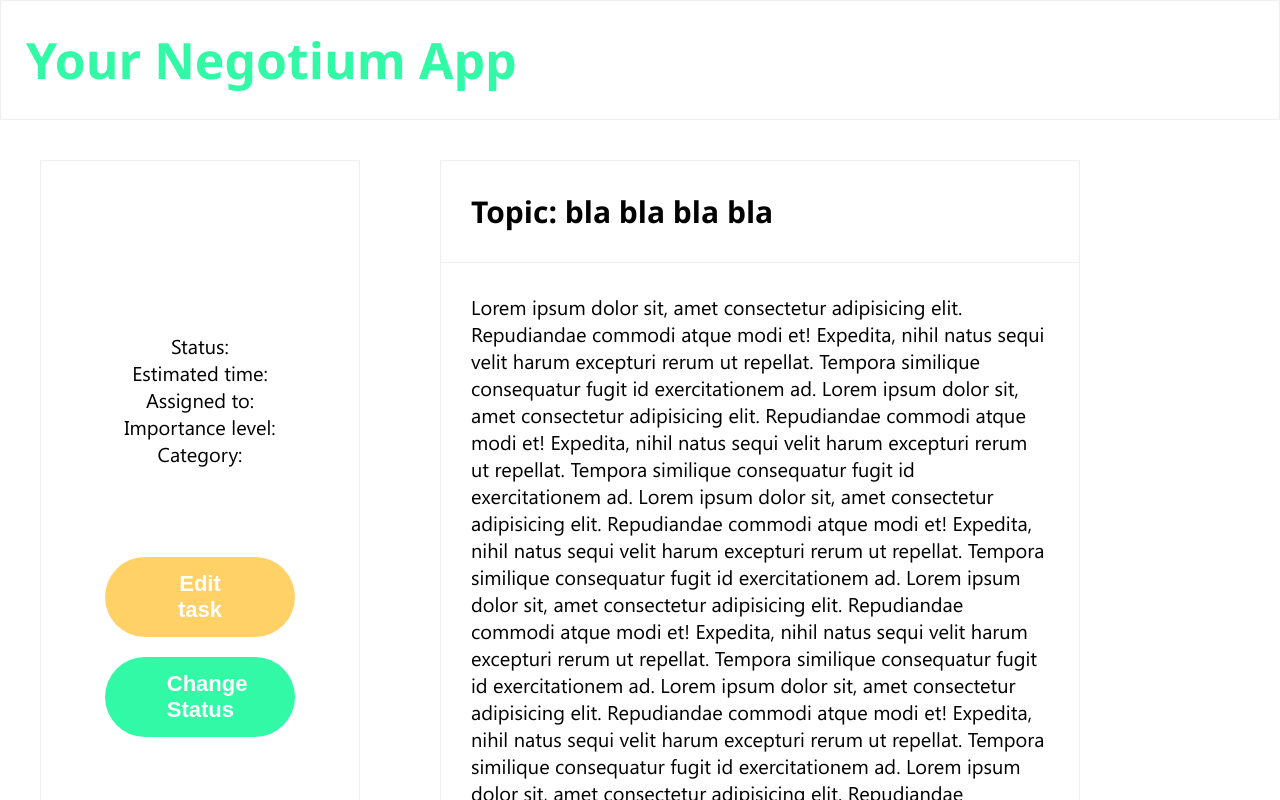
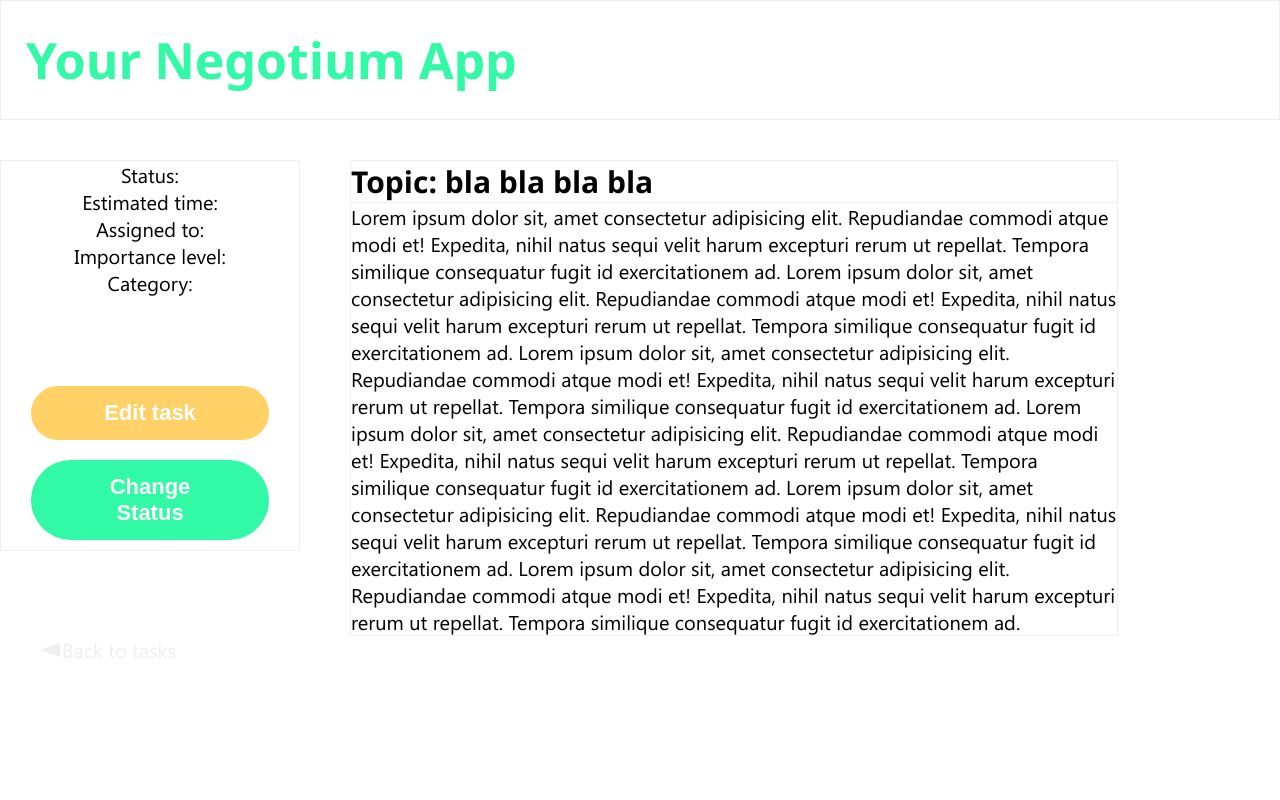
Before and after one commit to TheGitDevelopers/tasks, an Angular app in the folder frontend/: page /negotium-task in a window 1280 px wide. Shown: the top 800 px of the page. Built offline with nearby package versions, Linux system fonts and the light colour scheme.

Commit message:
fixed flex layout

```diff
--- a/frontend/src/app/app.module.ts
+++ b/frontend/src/app/app.module.ts
@@ -8,6 +8,8 @@ import { MainButtonComponent } from './components/main/main-button/main-button.c
 import { NegotiumTaskComponent } from './components/negotium-task/negotium-task.component';
 import { NegotiumListAppComponent } from './components/negotium-task/negotium-list-app/negotium-list-app.component';
 import { NegotiumTaskDetailsComponent } from './components/negotium-task/negotium-task-details/negotium-task-details.component';
+import { TaskDescriptionComponent } from './components/negotium-task/negotium-task-details/task-description/task-description.component';
+import { TaskDetailsComponent } from './components/negotium-task/negotium-task-details/task-details/task-details.component';
 
 @NgModule({
   declarations: [
@@ -16,7 +18,9 @@ import { NegotiumTaskDetailsComponent } from './components/negotium-task/negotiu
     MainButtonComponent,
     NegotiumTaskComponent,
     NegotiumListAppComponent,
-    NegotiumTaskDetailsComponent
+    NegotiumTaskDetailsComponent,
+    TaskDescriptionComponent,
+    TaskDetailsComponent
   ],
   imports: [BrowserModule, AppRoutingModule],
   providers: [],
--- a/frontend/src/app/components/negotium-task/negotium-task-details/negotium-task-details.component.html
+++ b/frontend/src/app/components/negotium-task/negotium-task-details/negotium-task-details.component.html
@@ -3,45 +3,13 @@
 </div>
 
 <div class="task">
-  <div class="task-details">
-    <div class="tasks-paragraphs">
-      <p>Status:</p>
-      <p>Estimated time:</p>
-      <p>Assigned to:</p>
-      <p>Importance level:</p>
-      <p>Category:</p>
-    </div>
-    <div class="control-buttons">
-      <button class="edit-tasks-button">Edit task</button>
-      <button class="change-status-button">Change Status</button>
-    </div>
+  <div class="details-wrap">
+    <app-task-details></app-task-details>
   </div>
-  <div class="task-description">
-    <h2 class="task-topic">Topic: bla bla bla bla</h2>
-    <p class="task-body">
-      Lorem ipsum dolor sit, amet consectetur adipisicing elit. Repudiandae
-      commodi atque modi et! Expedita, nihil natus sequi velit harum excepturi
-      rerum ut repellat. Tempora similique consequatur fugit id exercitationem
-      ad. Lorem ipsum dolor sit, amet consectetur adipisicing elit. Repudiandae
-      commodi atque modi et! Expedita, nihil natus sequi velit harum excepturi
-      rerum ut repellat. Tempora similique consequatur fugit id exercitationem
-      ad. Lorem ipsum dolor sit, amet consectetur adipisicing elit. Repudiandae
-      commodi atque modi et! Expedita, nihil natus sequi velit harum excepturi
-      rerum ut repellat. Tempora similique consequatur fugit id exercitationem
-      ad. Lorem ipsum dolor sit, amet consectetur adipisicing elit. Repudiandae
-      commodi atque modi et! Expedita, nihil natus sequi velit harum excepturi
-      rerum ut repellat. Tempora similique consequatur fugit id exercitationem
-      ad. Lorem ipsum dolor sit, amet consectetur adipisicing elit. Repudiandae
-      commodi atque modi et! Expedita, nihil natus sequi velit harum excepturi
-      rerum ut repellat. Tempora similique consequatur fugit id exercitationem
-      ad. Lorem ipsum dolor sit, amet consectetur adipisicing elit. Repudiandae
-      commodi atque modi et! Expedita, nihil natus sequi velit harum excepturi
-      rerum ut repellat. Tempora similique consequatur fugit id exercitationem
-      ad.
-    </p>
+  <div class="description-wrap">
+    <app-task-description></app-task-description>
   </div>
 </div>
-
 <footer class="footer">
   <div class="arrow-left"></div>
   Back to tasks
--- a/frontend/src/app/components/negotium-task/negotium-task-details/negotium-task-details.component.scss
+++ b/frontend/src/app/components/negotium-task/negotium-task-details/negotium-task-details.component.scss
@@ -13,10 +13,12 @@ $dark-blue: #073b4c;
   padding: 0.5em;
   font-family: 'Segoe UI', sans-serif;
 }
+
 .header {
   border: 1px $input-grey solid;
   margin: 0px 0px 40px 0px;
 }
+
 .task-details {
   display: flex;
   flex-direction: column;
@@ -27,6 +29,7 @@ $dark-blue: #073b4c;
   margin: 0px 40px 40px;
   padding: 2em;
 }
+
 .tasks-paragraphs {
   display: flex;
   flex-direction: column;
@@ -34,26 +37,37 @@ $dark-blue: #073b4c;
   align-items: center;
   margin-bottom: 80px;
 }
+
 .control-buttons {
   display: flex;
   flex-direction: column;
   justify-content: center;
   align-items: center;
 }
+
 button {
   width: 80%;
 }
+
+.description-wrap {
+  width: 60%;
+  margin: 0 50px;
+}
+
 .edit-tasks-button {
   background-color: #ffd166;
 }
+
 .change-status-button {
   background-color: #32f9a5;
 }
+
 .task {
   display: flex;
   flex-direction: row;
   flex-wrap: wrap;
 }
+
 .task-description {
   border: 1px $input-grey solid;
   width: 50%;
@@ -64,9 +78,11 @@ button {
   border-bottom: 1px $input-grey solid;
   padding: 30px;
 }
+
 .task-body {
   padding: 30px;
 }
+
 .footer {
   color: $input-grey;
   margin: 0px 0px 40px 40px;
@@ -74,6 +90,7 @@ button {
   align-items: center;
   cursor: pointer;
 }
+
 .arrow-left {
   width: 0;
   height: 0;
--- /dev/null
+++ b/frontend/src/app/components/negotium-task/negotium-task-details/task-description/task-description.component.html
@@ -0,0 +1,24 @@
+<div class="task-description">
+  <h2 class="task-topic">Topic: bla bla bla bla</h2>
+  <p class="task-body">
+    Lorem ipsum dolor sit, amet consectetur adipisicing elit. Repudiandae
+    commodi atque modi et! Expedita, nihil natus sequi velit harum excepturi
+    rerum ut repellat. Tempora similique consequatur fugit id exercitationem
+    ad. Lorem ipsum dolor sit, amet consectetur adipisicing elit. Repudiandae
+    commodi atque modi et! Expedita, nihil natus sequi velit harum excepturi
+    rerum ut repellat. Tempora similique consequatur fugit id exercitationem
+    ad. Lorem ipsum dolor sit, amet consectetur adipisicing elit. Repudiandae
+    commodi atque modi et! Expedita, nihil natus sequi velit harum excepturi
+    rerum ut repellat. Tempora similique consequatur fugit id exercitationem
+    ad. Lorem ipsum dolor sit, amet consectetur adipisicing elit. Repudiandae
+    commodi atque modi et! Expedita, nihil natus sequi velit harum excepturi
+    rerum ut repellat. Tempora similique consequatur fugit id exercitationem
+    ad. Lorem ipsum dolor sit, amet consectetur adipisicing elit. Repudiandae
+    commodi atque modi et! Expedita, nihil natus sequi velit harum excepturi
+    rerum ut repellat. Tempora similique consequatur fugit id exercitationem
+    ad. Lorem ipsum dolor sit, amet consectetur adipisicing elit. Repudiandae
+    commodi atque modi et! Expedita, nihil natus sequi velit harum excepturi
+    rerum ut repellat. Tempora similique consequatur fugit id exercitationem
+    ad.
+  </p>
+</div>
--- /dev/null
+++ b/frontend/src/app/components/negotium-task/negotium-task-details/task-description/task-description.component.scss
@@ -0,0 +1,15 @@
+@import "../negotium-task-details.component";
+
+.task-description {
+  border: 1px $input-grey solid;
+  width: 100%;
+  margin: 0;
+}
+
+.task-topic {
+  border-bottom: 1px $input-grey solid;
+  padding: 0;
+}
+.task-body {
+  padding: 0;
+}
--- /dev/null
+++ b/frontend/src/app/components/negotium-task/negotium-task-details/task-description/task-description.component.ts
@@ -0,0 +1,15 @@
+import { Component, OnInit } from '@angular/core';
+
+@Component({
+  selector: 'app-task-description',
+  templateUrl: './task-description.component.html',
+  styleUrls: ['./task-description.component.scss']
+})
+export class TaskDescriptionComponent implements OnInit {
+
+  constructor() { }
+
+  ngOnInit() {
+  }
+
+}
--- /dev/null
+++ b/frontend/src/app/components/negotium-task/negotium-task-details/task-details/task-details.component.html
@@ -0,0 +1,13 @@
+<div class="task-details">
+  <div class="tasks-paragraphs">
+    <p>Status:</p>
+    <p>Estimated time:</p>
+    <p>Assigned to:</p>
+    <p>Importance level:</p>
+    <p>Category:</p>
+  </div>
+  <div class="control-buttons">
+    <button class="edit-tasks-button">Edit task</button>
+    <button class="change-status-button">Change Status</button>
+  </div>
+</div>
--- /dev/null
+++ b/frontend/src/app/components/negotium-task/negotium-task-details/task-details/task-details.component.scss
@@ -0,0 +1,45 @@
+@import "../negotium-task-details.component";
+
+.task-details {
+  display: flex;
+  padding: 0;
+  margin: 0;
+  flex-direction: column;
+  justify-content: center;
+  align-items: center;
+  border: 1px $input-grey solid;
+  width: 100%;
+  //margin: 0 40px 40px;
+  //padding: 2em;
+  .tasks-paragraphs {
+    display: flex;
+    flex-direction: column;
+    justify-content: center;
+    align-items: center;
+    //margin-bottom: 80px;
+  }
+}
+
+.control-buttons {
+  display: flex;
+  flex-direction: column;
+  justify-content: center;
+  align-items: center;
+}
+
+.edit-tasks-button {
+  background-color: #ffd166;
+}
+
+.change-status-button {
+  background-color: #32f9a5;
+}
+
+@media screen and (max-width: 790px) {
+  .task-details {
+    width: 90%;
+  }
+  .task-description {
+    width: 80%;
+  }
+}
--- /dev/null
+++ b/frontend/src/app/components/negotium-task/negotium-task-details/task-details/task-details.component.ts
@@ -0,0 +1,15 @@
+import { Component, OnInit } from '@angular/core';
+
+@Component({
+  selector: 'app-task-details',
+  templateUrl: './task-details.component.html',
+  styleUrls: ['./task-details.component.scss']
+})
+export class TaskDetailsComponent implements OnInit {
+
+  constructor() { }
+
+  ngOnInit() {
+  }
+
+}
```
Also changed, not shown: 2 other files (tests, documents, lock files or other folders).
